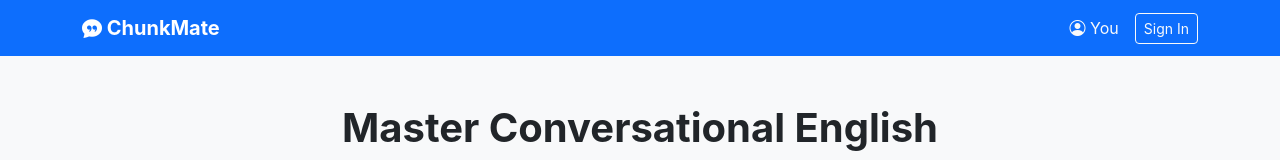
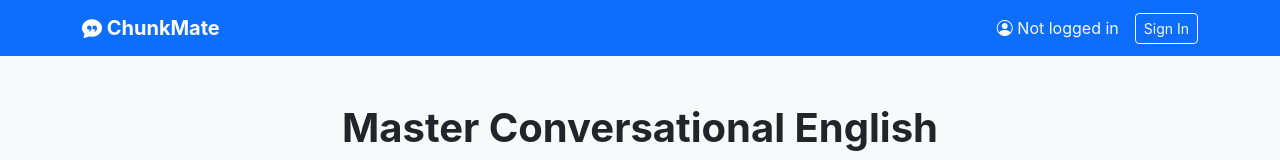
Before and after one commit to yumin628/dev-delta-json-main, a plain HTML site: page index.html in a window 1280 px wide. Shown: the top 160 px of the page. Drawn offline with nearby package versions, Linux system fonts and the light colour scheme.

Commit message:
Add files via upload

```diff
--- a/index.html
+++ b/index.html
@@ -15,7 +15,7 @@
         >
         <div class="d-flex align-items-center">
           <span class="text-light me-3"
-            ><i class="bi bi-person-circle"></i> You</span
+            ><i class="bi bi-person-circle"></i> Not logged in</span
           >
           <a
             href="pages/signin.html"
```
